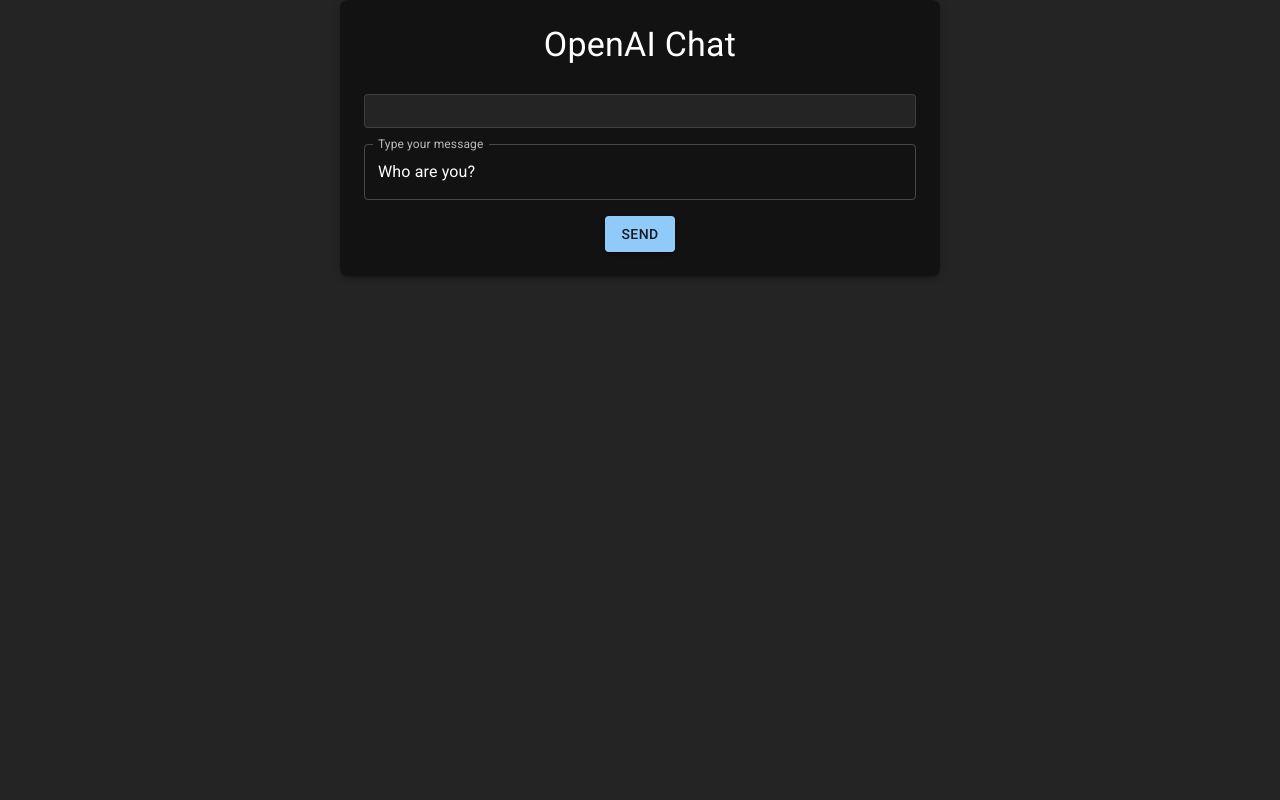
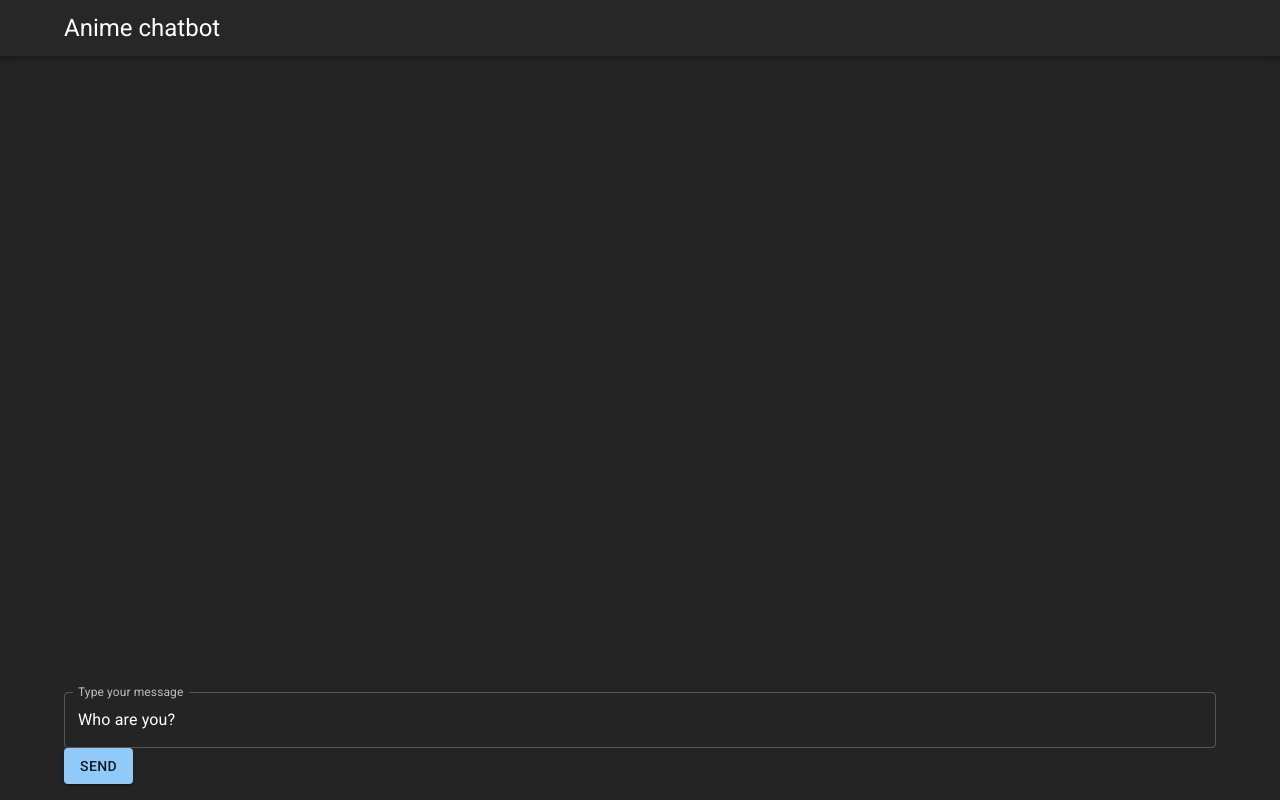
Before and after one commit to tolosa/character-chatbot-react, a React (Vite) app: page / in a window 1280 px wide. Built offline with nearby package versions, Linux system fonts and the light colour scheme.

Commit message:
Improve layou

```diff
--- a/src/components/ChatBot.jsx
+++ b/src/components/ChatBot.jsx
@@ -1,5 +1,5 @@
 import { useState } from "react";
-import { Box, Button, TextField, Typography } from "@mui/material";
+import { AppBar, Box, Typography, Container } from "@mui/material";
 import { chatStream } from "../lib/chatStream";
 import { UserInput } from "./UserInput";
 
@@ -39,30 +39,29 @@ const ChatBot = () => {
       sx={{
         display: "flex",
         flexDirection: "column",
-        alignItems: "center",
-        gap: 2,
-        p: 3,
-        maxWidth: 600,
-        mx: "auto",
-        boxShadow: 3,
-        borderRadius: 2,
-        bgcolor: "background.paper",
+        height: "100vh",
       }}
     >
-      <Typography variant="h4" gutterBottom>
-        OpenAI Chat
+      <AppBar position="relative">
+        <Container
+          sx={{
+            maxWidth: "lg",
+            mx: "auto",
+            display: "flex",
+            alignItems: "center",
+            py: 1.5,
+          }}
+        >
+          <Typography variant="h5" sx={{ flexGrow: 1 }}>
+            Anime chatbot
           </Typography>
-
-      <Box
+        </Container>
+      </AppBar>
+      <Box sx={{ flexGrow: 1, py: 2, overflowY: "scroll" }}>
+        <Container
           sx={{
-          width: "100%",
-          maxHeight: 300,
-          overflowY: "auto",
-          p: 2,
-          border: "1px solid",
-          borderColor: "divider",
-          borderRadius: 1,
-          bgcolor: "background.default",
+            maxWidth: "lg",
+            mx: "auto",
           }}
         >
           {messages.map((message, index) => (
@@ -72,7 +71,8 @@ const ChatBot = () => {
               sx={{
                 whiteSpace: "pre-wrap",
                 textAlign: message.role === "user" ? "right" : "left",
-              color: message.role === "user" ? "primary.main" : "text.primary",
+                color:
+                  message.role === "user" ? "primary.main" : "text.primary",
                 mt: 1,
               }}
             >
@@ -80,20 +80,27 @@ const ChatBot = () => {
               {message.content}
             </Typography>
           ))}
-
           {isLoading && (
             <Typography variant="body1" sx={{ mt: 1, color: "text.secondary" }}>
               Assistant is typing...
             </Typography>
           )}
+        </Container>
       </Box>
-
+      <Container
+        sx={{
+          maxWidth: "lg",
+          mx: "auto",
+          mb: 2,
+        }}
+      >
         <UserInput
           inputValue={userInput}
           isLoading={isLoading}
           onInputChange={setUserInput}
           onSendMessage={handleSend}
         />
+      </Container>
     </Box>
   );
 };
```
Lines whose indentation alone changed are shown as unchanged.
